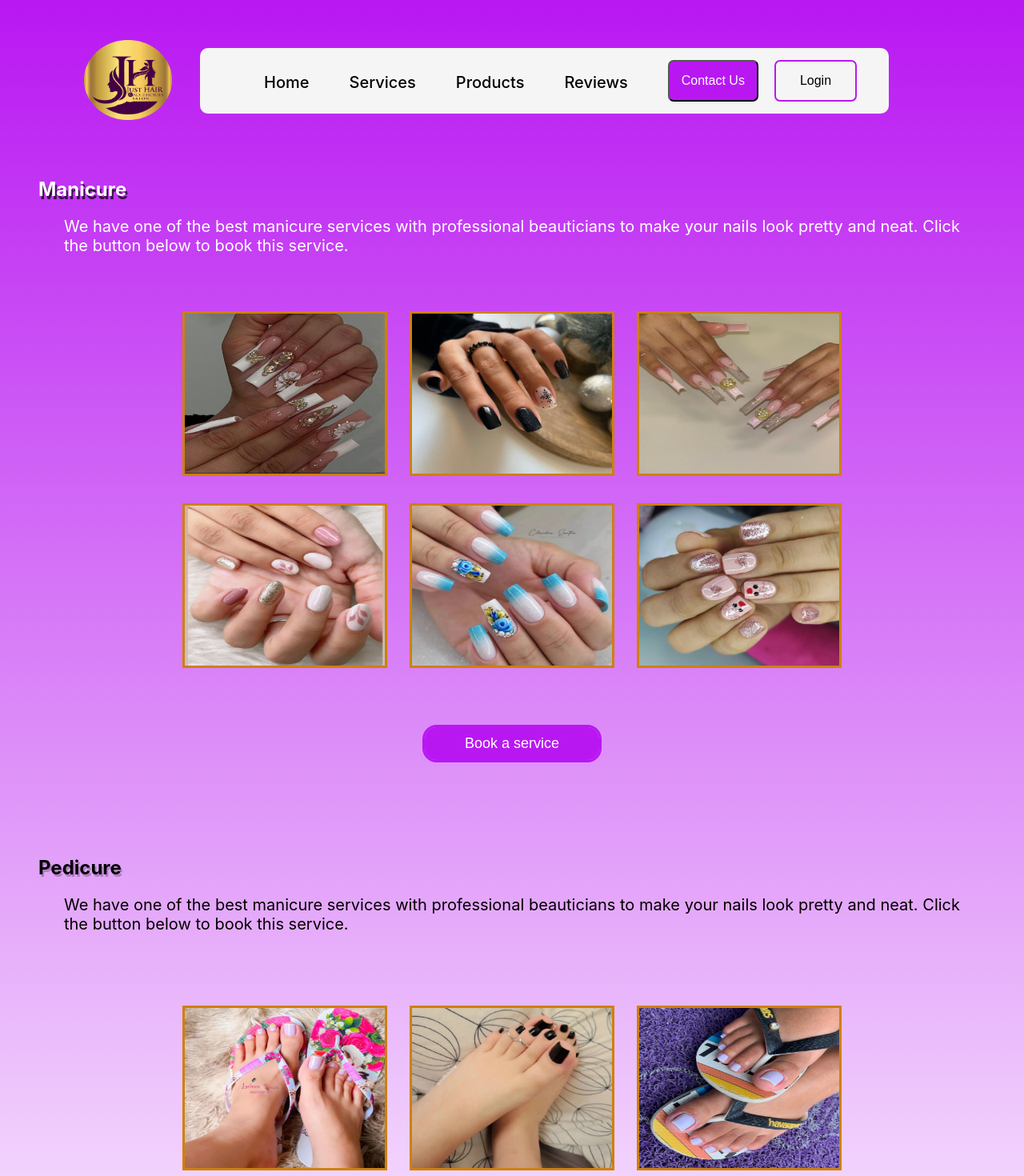
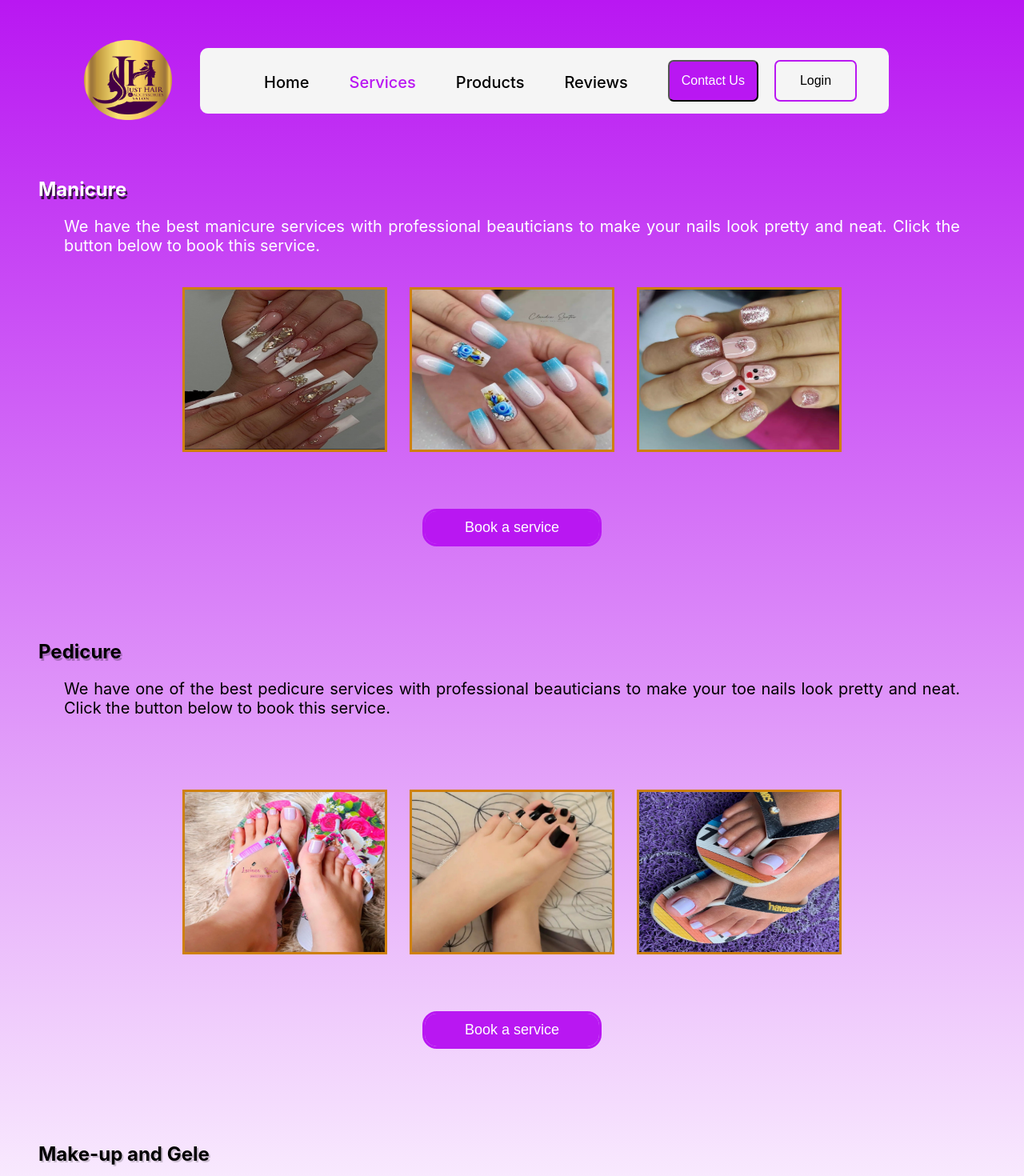
Before and after one commit to Adeboye22/justhairaccessoriesandsalon.github.io, a React (Create React App) app in the folder just-hair/: page /Service in a window 1280 px wide. Shown: the top 1470 px of the page at 80% size. Built offline with nearby package versions, Linux system fonts and the light colour scheme.

Commit message:
just-hair

```diff
--- a/just-hair/package.json
+++ b/just-hair/package.json
@@ -11,6 +11,7 @@
     "react-icons": "^4.8.0",
     "react-router-dom": "^6.10.0",
     "react-scripts": "5.0.1",
+    "react-whatsapp": "^0.3.0",
     "web-vitals": "^2.1.4"
   },
   "scripts": {
--- a/just-hair/src/App.js
+++ b/just-hair/src/App.js
@@ -1,5 +1,5 @@
 import {Routes, Route} from 'react-router-dom';
-import styles from './App.css';
+import './App.css';
 import Navigation from './Components/Navigation';
 import Homepage from './Components/Homepage';
 import Review from './Components/Review';
--- a/just-hair/src/Components/Base.jsx
+++ b/just-hair/src/Components/Base.jsx
@@ -29,9 +29,9 @@ function Base() {
                 <div className="col_4">
                     <h4>Stay connected</h4>
                     <div className="col_4a">
-                        <article className="fb_icon"><a href="https://www.facebook.com/profile.php?id=100069764238812&mibextid=ZbWKwL" target="_blank"> <FaFacebook /> </a></article>
-                        <article className="WA_icon"><a href="https://api.whatsapp.com/send/?phone=2348161512011&text&type=phone_number&app_absent=0" target="_blank"> <FaWhatsapp /> </a></article>
-                        <article className="inst_icon"><a href="https://instagram.com/justhairandaccessoriessalon?igshid=ZGUzMzM3NWJiOQ==" target="_blank"> <FaInstagram /> </a></article>
+                        <article className="fb_icon"><a href="https://www.facebook.com/profile.php?id=100069764238812&mibextid=ZbWKwL" target="_blank" rel = 'noreferrer'> <FaFacebook /> </a></article>
+                        <article className="WA_icon"><a href="https://api.whatsapp.com/send/?phone=2348161512011&text&type=phone_number&app_absent=0" target="_blank" rel = 'noreferrer'> <FaWhatsapp /> </a></article>
+                        <article className="inst_icon"><a href="https://instagram.com/justhairandaccessoriessalon?igshid=ZGUzMzM3NWJiOQ==" target="_blank" rel = 'noreferrer'> <FaInstagram /> </a></article>
                     </div>
                 </div>
             </section>
--- a/just-hair/src/Components/Homepage.jsx
+++ b/just-hair/src/Components/Homepage.jsx
@@ -1,5 +1,5 @@
 import React from 'react'
-import {Link, useNavigate} from 'react-router-dom'
+import { useNavigate} from 'react-router-dom'
 import '../styles/homepage.css'
 import PercentA from '../assets/PercentA.jpg'
 import PercentB from '../assets/PercentB.jpg'
--- a/just-hair/src/Components/Navigation.jsx
+++ b/just-hair/src/Components/Navigation.jsx
@@ -1,8 +1,8 @@
-import React, { useRef } from 'react';
+import React, { useRef,  } from 'react';
 import { FaBars, FaTimes } from "react-icons/fa";
 import JustHairLogo from '../assets/JustHairLogo.png';
 import '../styles/navigation.css';
-import {Link, NavLink, useNavigate} from 'react-router-dom';
+import { NavLink, useNavigate} from 'react-router-dom';
 
 //this component the header file that links to all the pages of the app
 function Navigation() {
@@ -17,6 +17,12 @@ function Navigation() {
     navigate('/');
   }
 
+  const activeBtn = ({isActive}) => {
+    return {
+      color: isActive? "#B917F2" : "black"
+    }
+  }
+
   return (
     <div>
       <header>
@@ -25,12 +31,12 @@ function Navigation() {
         {/* app navigation bar */}
         <nav ref = {navRef}>
           <ul>
-            <li><NavLink to="/" className="home">Home</NavLink></li>
-            <li><NavLink to="Service" className="services">Services</NavLink></li>
-            <li><NavLink to="Product" className="products">Products</NavLink></li>
-            <li><NavLink to="Review" className="reviews" >Reviews</NavLink></li>
+            <li><NavLink style = {activeBtn} to="/" className="home">Home</NavLink></li>
+            <li><NavLink style = {activeBtn} to="Service" className="services">Services</NavLink></li>
+            <li><NavLink style = {activeBtn} to="Product" className="products">Products</NavLink></li>
+            <li><NavLink style = {activeBtn} to="Review" className="reviews" >Reviews</NavLink></li>
           </ul>
-          <button className= "contactUs"> <a href="https://api.whatsapp.com/send/?phone=2348161512011&text&type=phone_number&app_absent=0" target='_blank'>Contact Us</a></button>
+          <button className= "contactUs" > <a href="https://api.whatsapp.com/send/?phone=2348161512011&text&type=phone_number&app_absent=0" target='_blank' rel = 'noreferrer'>Contact Us</a></button>
           <button className="navLogInBtn" onClick={routeChange}>Login</button>
           <button className="navCloseBtn" onClick={showNavBar}><FaTimes /></button>
         </nav>
--- a/just-hair/src/Components/Product.jsx
+++ b/just-hair/src/Components/Product.jsx
@@ -1,12 +1,11 @@
 import React from 'react'
-import {Link} from 'react-router-dom'
 import '../styles/product.css'
 import Bigen from '../assets/Bigen.jpg'
 import Adore from '../assets/Adore.jpg'
 import CantuSheaButter from '../assets/CantuSheaButter.jpg'
 import KissExpress from '../assets/KissExpress.jpg'
 
-function Product() {
+const Product = () => {
   return (
     <div>
       {/* hair care section */}
--- a/just-hair/src/Components/Review.jsx
+++ b/just-hair/src/Components/Review.jsx
@@ -1,14 +1,12 @@
-import React, { Component } from 'react'
-import {Link} from 'react-router-dom'
+import React from 'react'
 
-class Review extends Component {
-  render() {
-    return (
-      <div>
-        <div>Review me</div>
-      </div>
-    )
-  }
+const Review = () => {
+  return (
+    <div>
+      <div>Review me</div>
+    </div>
+  )
 }
 
+
 export default Review
--- a/just-hair/src/Components/Service.jsx
+++ b/just-hair/src/Components/Service.jsx
@@ -1,10 +1,7 @@
-import React, { Component } from 'react'
-import {Link} from 'react-router-dom'
-import styles from '../styles/service.css'
+import React from 'react'
+import '../styles/service.css'
+import Data from '../data/data.json'
 import BridalNails from '../assets/BridalNails.jpg'
-import BlackFingerNails from '../assets/BlackFingerNails.jpg'
-import ArcrylicNails from '../assets/ArcrylicNails.jpg'
-import FingerNails1 from '../assets/FingerNails1.jpg'
 import FingerNails2 from '../assets/FingerNails2.jpg'
 import FingerNails3 from '../assets/FingerNails3.jpg'
 import ToeNails1 from '../assets/ToeNails1.jpg'
@@ -13,21 +10,16 @@ import ToeNails2 from '../assets/ToeNails2.jpg'
 import Gele1 from '../assets/Gele1.jpg'
 import Gele2 from '../assets/Gele2.jpg'
 
-class Service extends Component {
-  render() {
+const Service = () => {
+
   return (
     <div>
       {/* manicure section */}
       <section className="man">
-          <h1 className="man_h">Manicure</h1>
-          <p>We have one of the best manicure services with professional beauticians to make your nails look pretty and neat. Click the button below to book this service.</p>
-          <div className="man_d_1">
-            <article className="man_i_1"><img src={BridalNails} alt="" width={250} height={200}/></article>
-            <article className="man_i_2"><img src={BlackFingerNails} alt="" width={250} height={200}/></article>
-            <article className="man_i_3"><img src={ArcrylicNails} alt="" width={250} height={200}/></article>
-          </div>
+          <h1 className="man_h">{Data.services[0].title}</h1>
+        <p>{Data.services[0].description}</p>
         <div className="man_d_2">
-            <article className="man_i_4"><img src={FingerNails1} alt="" width={250} height={200}/></article>
+          <article className="man_i_4"><img src={BridalNails} alt="" width={250} height={200}/></article>
           <article className="man_i_5"><img src={FingerNails2} alt="" width={250} height={200}/></article>
           <article className="man_i_6"><img src={FingerNails3} alt="" width={250} height={200}/></article>
         </div>
@@ -35,8 +27,8 @@ class Service extends Component {
       </section>
       {/* pedicure section */}
       <section className="ped">
-          <h1 className="ped_h">Pedicure</h1>
-          <p>We have one of the best manicure services with professional beauticians to make your nails look pretty and neat. Click the button below to book this service.</p>
+        <h1 className="ped_h">{Data.services[1].title}</h1>
+        <p>{Data.services[1].description}</p>
         <div className="ped_d_1">
           <article className="ped_i_1"><img src={ToeNails1} alt="" width={250} height={200}/></article>
           <article className="ped_i_2"><img src={BlackToeNails} alt="" width={250} height={200}/></article>
@@ -46,8 +38,8 @@ class Service extends Component {
       </section>
       {/* gele section */}
       <section className="gele">
-          <h1 className="gele_h">Make-Up and Gele</h1>
-          <p>We have one of the best manicure services with professional beauticians to make your nails look pretty and neat. Click the button below to book this service.</p>
+        <h1 className="gele_h">{Data.services[2].title}</h1>
+        <p>{Data.services[2].description}</p>
         <div className="ped_d_1">
           <article className="gele_i_1"><img src={Gele1} alt="" width={250} height={200}/></article>
           <article className="gele_i_2"><img src={Gele2} alt="" width={250} height={200}/></article>
@@ -57,6 +49,5 @@ class Service extends Component {
     </div>
   )
 }
-}
 
 export default Service
--- /dev/null
+++ b/just-hair/src/data/data.json
@@ -0,0 +1,36 @@
+{
+    "services": [
+        {
+            "title": "Manicure",
+            "description": "We have the best manicure services with professional beauticians to make your nails look pretty and neat. Click the button below to book this service."
+        },
+        {
+            "title": "Pedicure",
+            "description": "We have one of the best pedicure services with professional beauticians to make your toe nails look pretty and neat. Click the button below to book this service."
+        },
+        {
+            "title": "Make-up and Gele",
+            "description": "We offer professional make-up services including eye-lashes fixing, facials, spot removals, and gele. Click the button below to book this service."
+        },
+        {
+            "title": "Fixing of Hairs",
+            "description": "We fix all types of hairs. Click the button below to book this service."
+        },
+        {
+            "title": "Wig Making",
+            "description": "We sew and revamp wigs. Click the button below to book this service"
+        },
+        {
+            "title": "Creative Haircuts",
+            "description": ""
+        },
+        {
+            "title": "Hair Treatments",
+            "description": ""
+        },
+        {
+            "title": "Hair Weaving",
+            "description": ""
+        }
+    ]
+}
--- a/just-hair/src/styles/service.css
+++ b/just-hair/src/styles/service.css
@@ -10,21 +10,6 @@
     text-align: justify;
     padding: 0rem 5rem;
     font-size: 20px;
-}
-.man_d_1{
-    display:flex;
-    justify-content: space-evenly;
-    margin: 70px 0px 0px 0px;
-    padding: 0px 200px;
-}
-.man_i_1 img{
-    border: rgb(206, 128, 10) solid 3px;
-}
-.man_i_2 img{
-    border: rgb(206, 128, 10) solid 3px;
-}
-.man_i_3 img{
-    border: rgb(206, 128, 10) solid 3px;
 }
 .man_d_2{
     display:flex;
```
Also changed, not shown: 2 other files (tests, documents, lock files or other folders). Lines whose indentation alone changed are shown as unchanged.
